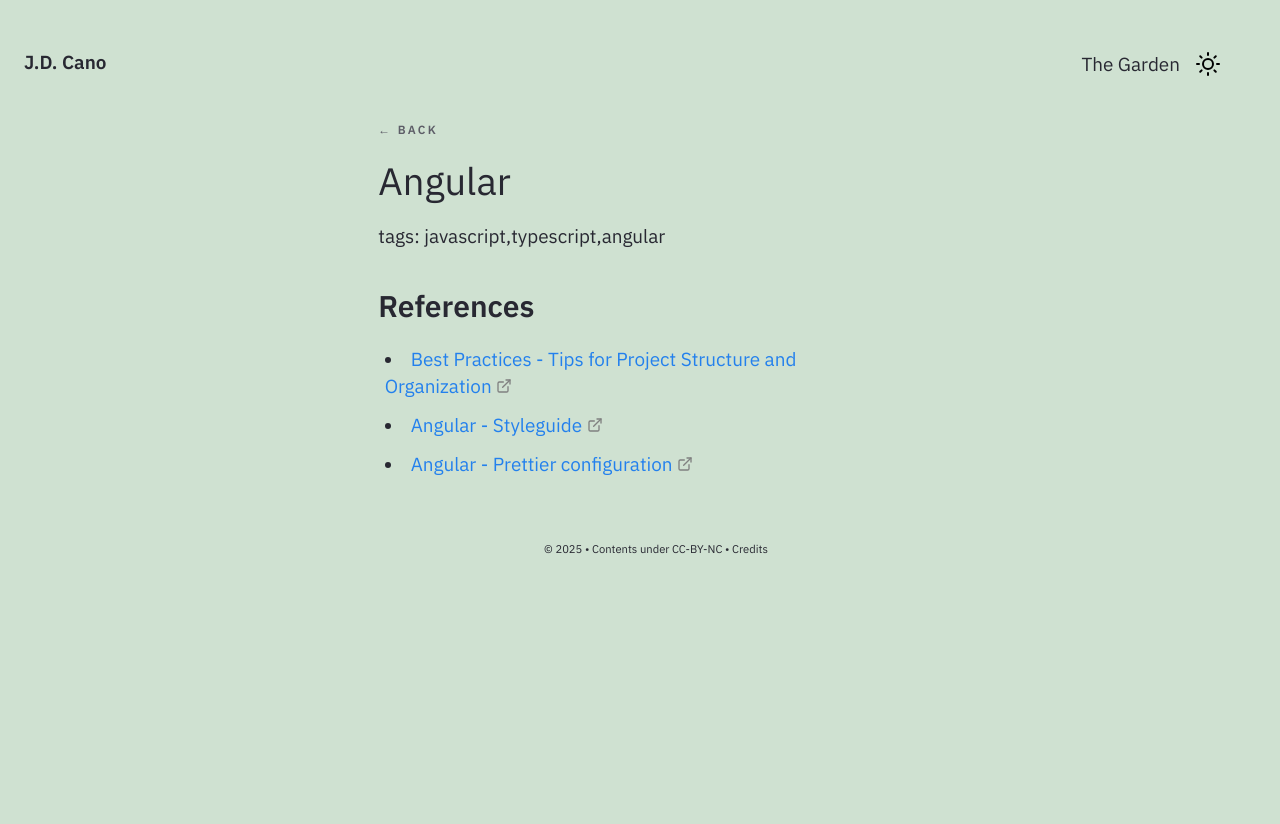
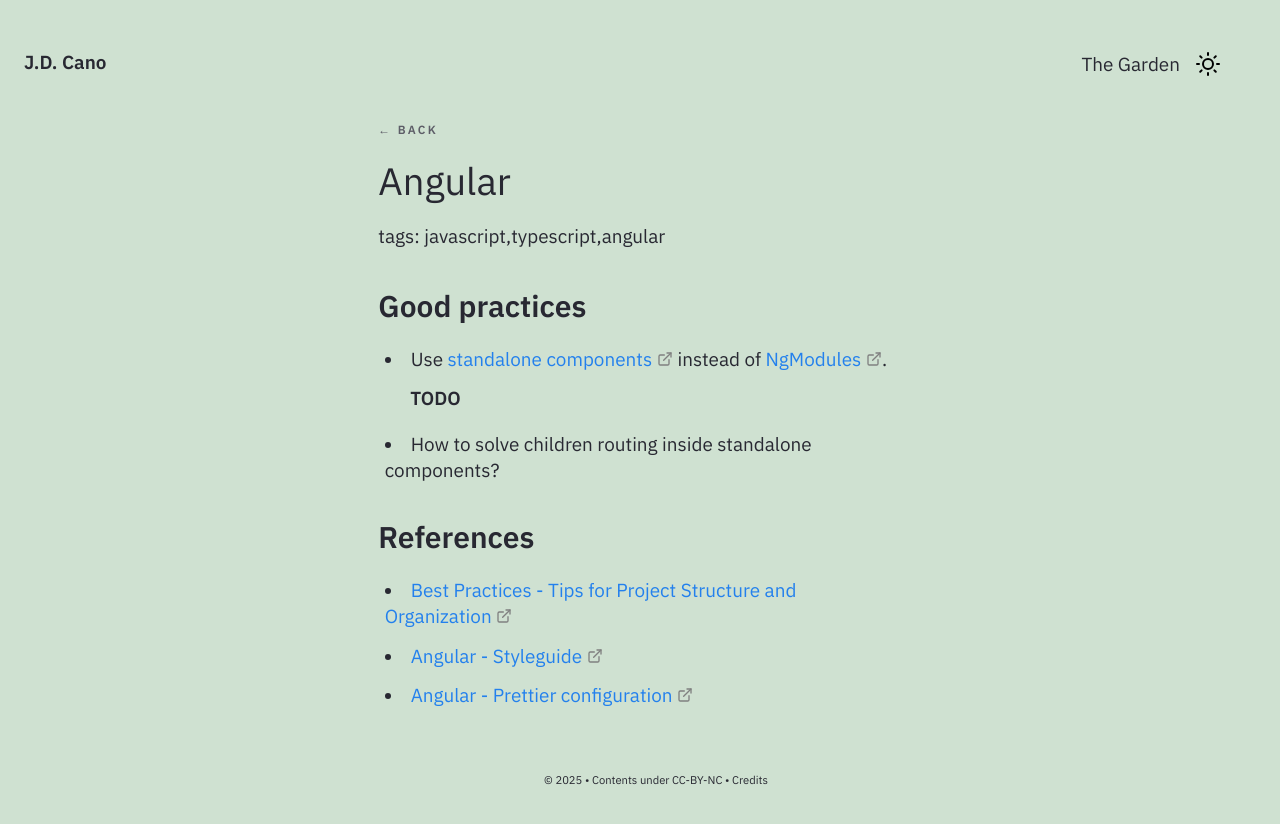
Before and after one commit to Gorzas/gorzas.github.io, a Jekyll site: the page built from _notes/Public/tech/Angular/Angular.md, in a window 1280 px wide. Shown: the top 824 px of the page. Built offline with Jekyll 4.4.1, drawn with Linux system fonts in a browser that asks for light colours.

Commit message:
Update Angular.md

```diff
--- a/_notes/Public/tech/Angular/Angular.md
+++ b/_notes/Public/tech/Angular/Angular.md
@@ -3,10 +3,18 @@ title: Angular
 feed: show
 tags: javascript typescript angular
 date: 21-01-2025
-updated: 19-02-2025
+updated: 24-02-2025
 type: note
 growth: seedlings
 ---
+
+## Good practices
+
+- Use [standalone components](https://angular.dev/reference/migrations/standalone) instead of [NgModules](https://angular.dev/guide/ngmodules/overview).
+
+**TODO**
+
+- How to solve children routing inside standalone components?
 
 ## References
 - [Best Practices - Tips for Project Structure and Organization](https://www.thinkitive.com/blog/angular-best-practices-tips-for-project-structure-and-organization/)
```
